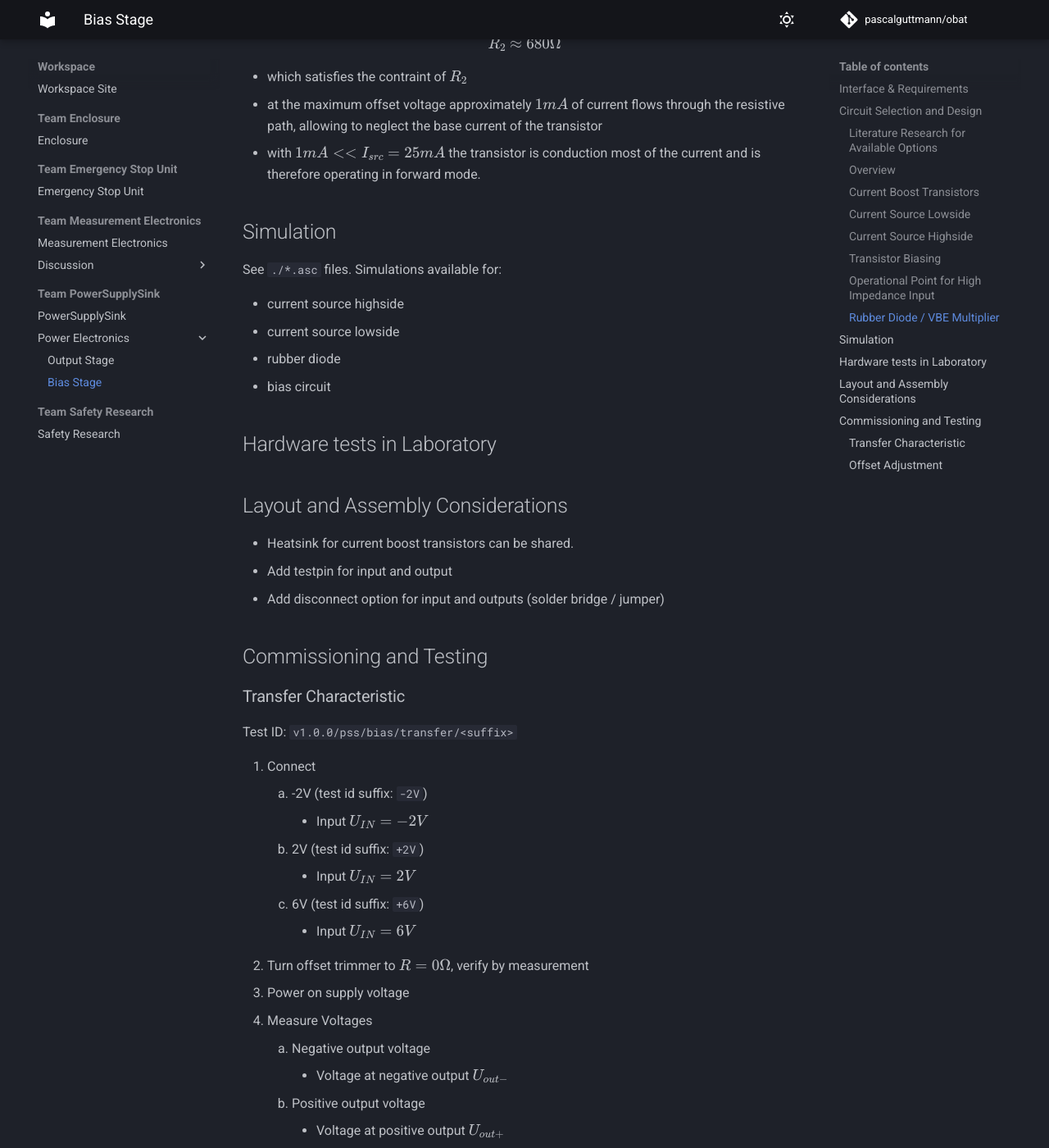
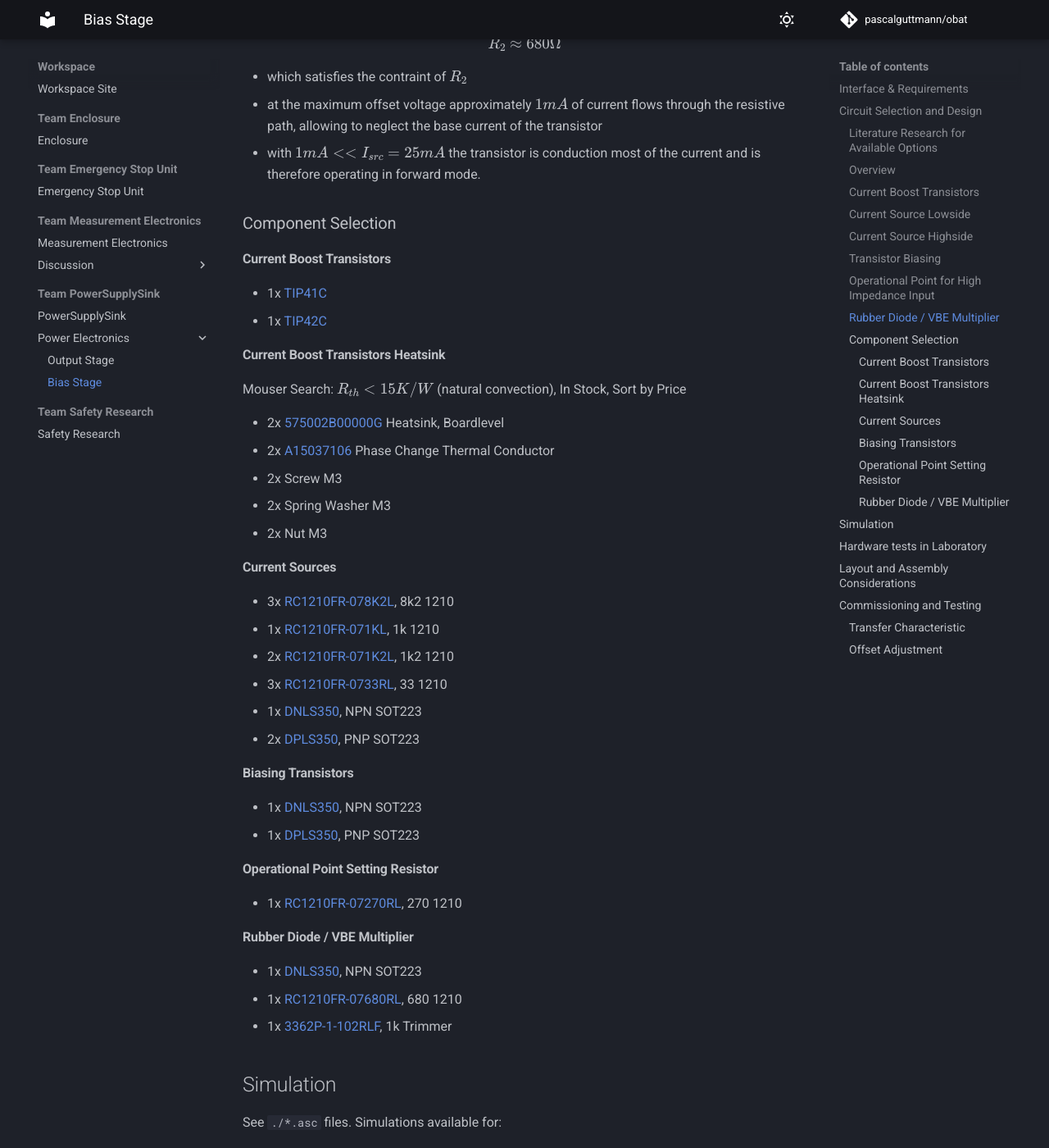
Before and after one commit to pascalguttmann/obat, an MkDocs documentation site: the page built from docs/workspace/pss/bias/bias.md, in a window 1280 px wide and 1400 px high, scrolled down 5149 px. Shown: the whole window at 82% size. Built offline with MkDocs 1.6.1 and Material for MkDocs 9.7.7, drawn with Linux system fonts in a browser that asks for light colours; comment, search, counter and statistics services are not loaded.

Commit message:
add pss/bias part selection

```diff
--- a/docs/workspace/pss/bias/bias.md
+++ b/docs/workspace/pss/bias/bias.md
@@ -151,6 +151,62 @@ $$ R_2 \approx 680 \Omega $$
 - with $1mA << I_{src} = 25mA$ the transistor is conduction most of the current
     and is therefore operating in forward mode.
 
+### Component Selection
+
+#### Current Boost Transistors
+
+- 1x [TIP41C]
+- 1x [TIP42C]
+
+#### Current Boost Transistors Heatsink
+
+Mouser Search: $R_{th} < 15 K/W$ (natural convection), In Stock, Sort by Price
+
+- 2x [575002B00000G] Heatsink, Boardlevel
+- 2x [A15037106] Phase Change Thermal Conductor
+- 2x Screw M3
+- 2x Spring Washer M3
+- 2x Nut M3
+
+#### Current Sources
+
+- 3x [RC1210FR-078K2L], 8k2 1210
+- 1x [RC1210FR-071KL], 1k 1210
+- 2x [RC1210FR-071K2L], 1k2 1210
+- 3x [RC1210FR-0733RL], 33 1210
+- 1x [DNLS350], NPN SOT223
+- 2x [DPLS350], PNP SOT223
+
+#### Biasing Transistors
+
+- 1x [DNLS350], NPN SOT223
+- 1x [DPLS350], PNP SOT223
+
+#### Operational Point Setting Resistor
+
+- 1x [RC1210FR-07270RL], 270 1210
+
+#### Rubber Diode / VBE Multiplier
+
+- 1x [DNLS350], NPN SOT223
+- 1x [RC1210FR-07680RL], 680 1210
+- 1x [3362P-1-102RLF], 1k Trimmer
+
+
+[TIP41C]: <https://mou.sr/3QXTwSz>
+[TIP42C]: <https://mou.sr/3K8d0js>
+[DNLS350]: <https://mou.sr/4c47rij>
+[DPLS350]: <https://mou.sr/3KbWnUoY>
+[575002B00000G]: <https://mou.sr/3V7xv6a>
+[A15037106]: <https://mou.sr/4ak0pEy>
+[3362P-1-102RLF]: <https://mou.sr/3UN76tb>
+[RC1210FR-078K2L]: <https://mou.sr/3wyuvql>
+[RC1210FR-071KL]: <https://mou.sr/3wyuvql>
+[RC1210FR-071K2L]: <https://mou.sr/4bOvLUT>
+[RC1210FR-0733RL]: <https://mou.sr/3V66hgr>
+[RC1210FR-07270RL]: <https://mou.sr/4bM9JSN>
+[RC1210FR-07680RL]: <https://mou.sr/3ysyLYV>
+
 Simulation
 ----------
 
```
